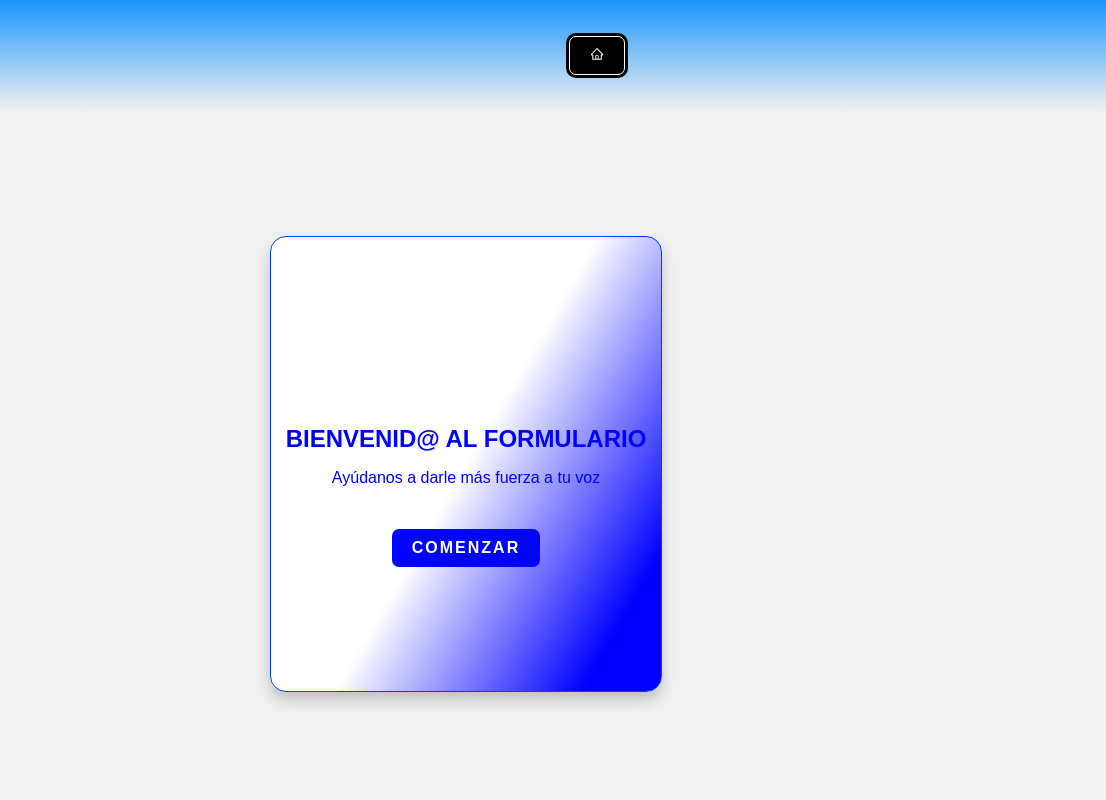
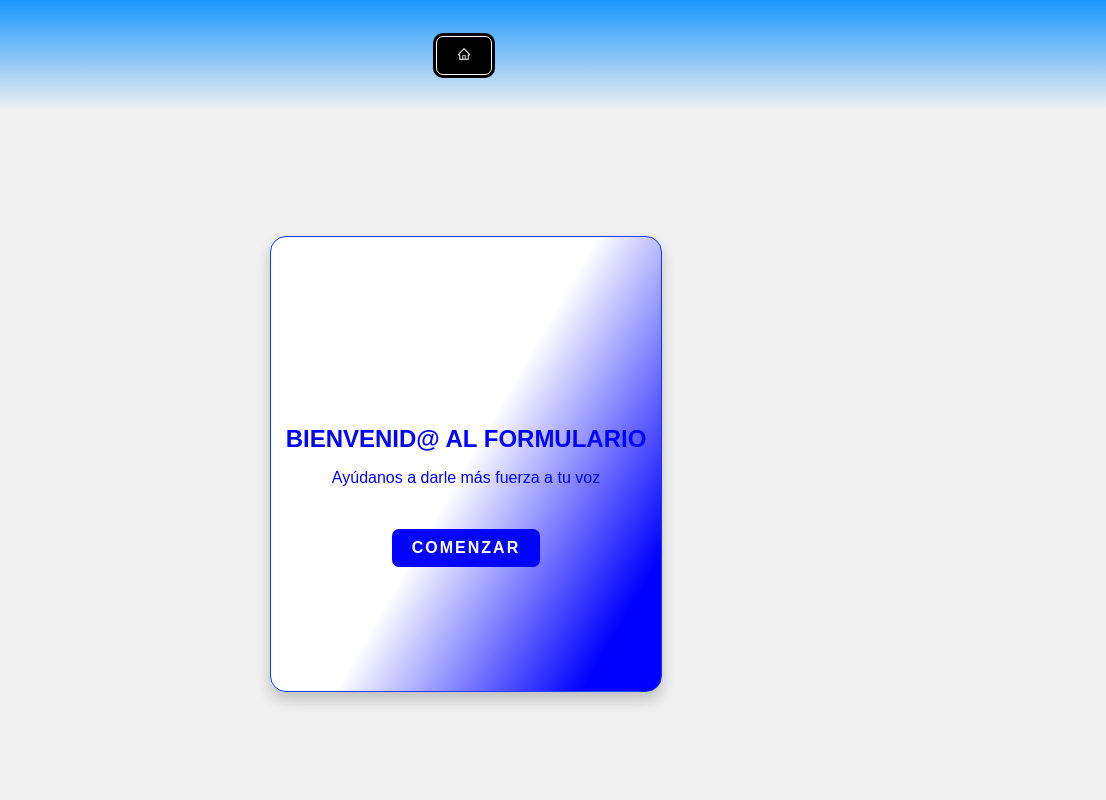
Before and after one commit to xGr3T0sX/xGr3T0sX.github.io, a website: page formu.html in a window 1280 px wide. Shown: the top 800 px of the page, 174-1280 px from the left. Drawn offline with Linux system fonts and the light colour scheme.

Commit message:
Update formu.css

```diff
--- a/formu.css
+++ b/formu.css
@@ -425,7 +425,7 @@ nav ul li:hover::after {
     background-color: #000000;
     border-radius: 10px;
     position: absolute;
-    left: 50%;
+    left: 41%;
 }footer {
     background-color: #f0f0f0;
     color: #000000;
```
